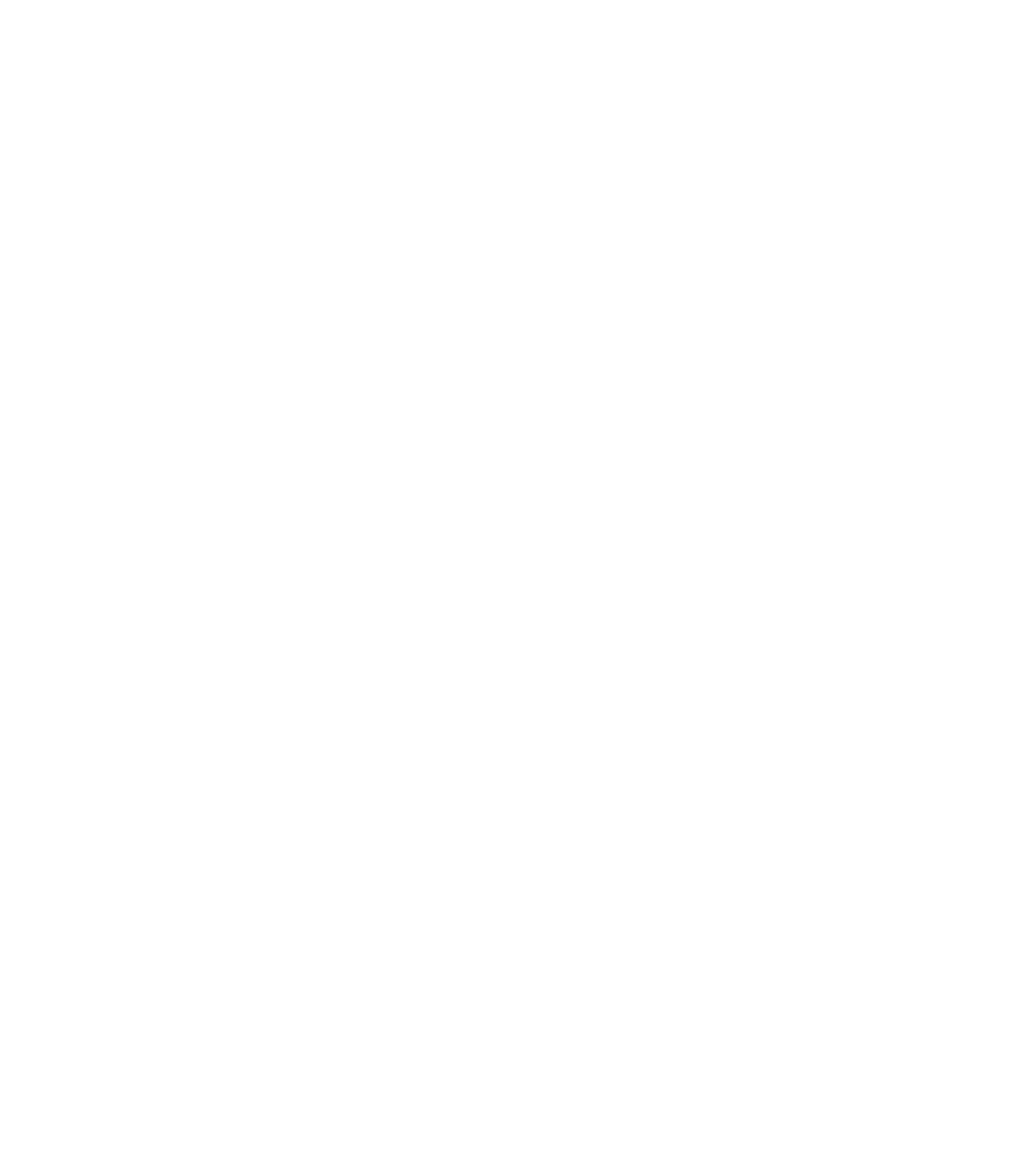
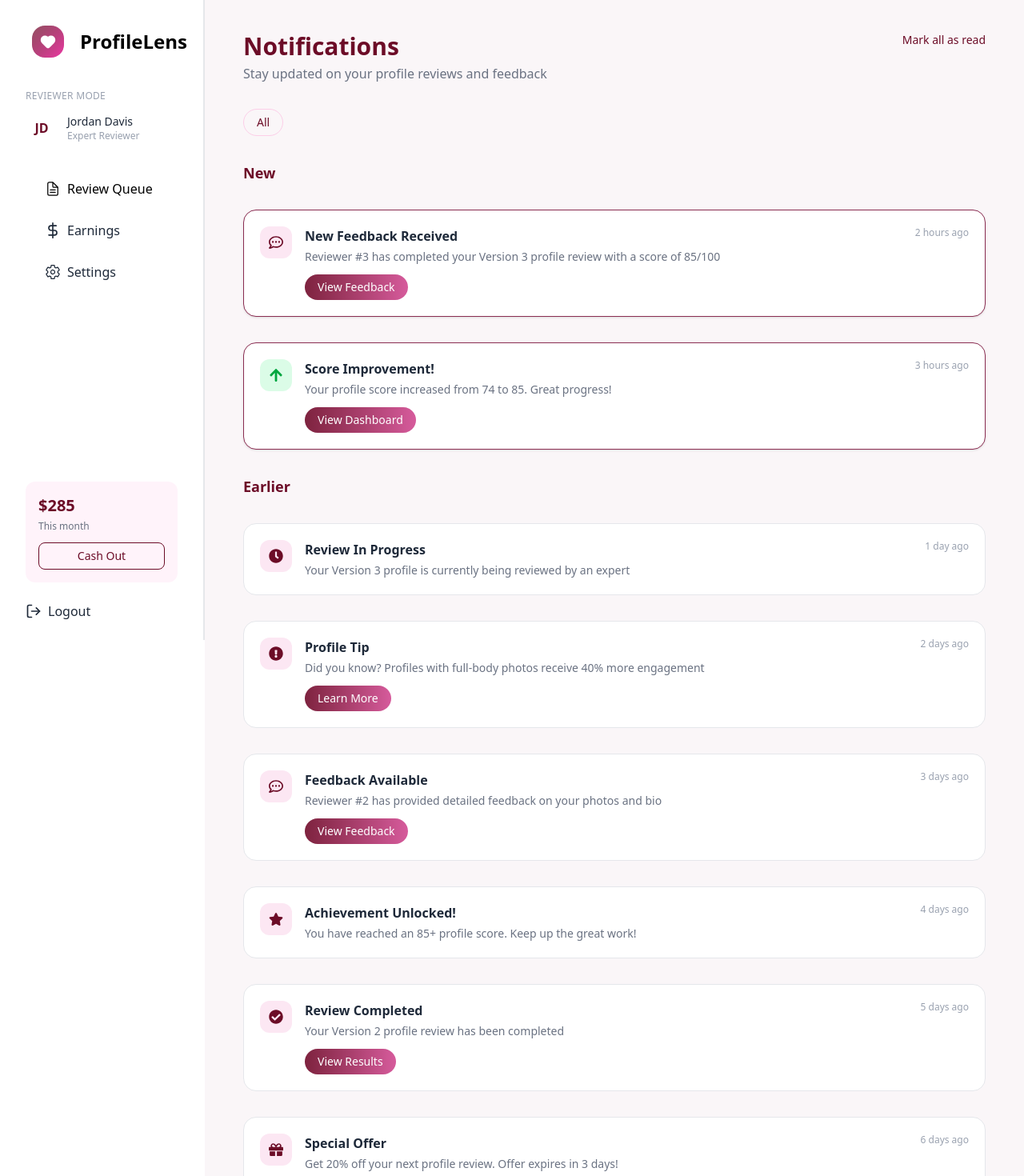
Before and after one commit to devsa-gitignore/UniHacks_GPTpaglus_PS2, a React (Vite) app in the folder frontend/ProfileLens/: page /notifications in a window 1280 px wide. Before the commit this address had no page. Shown: the top 1470 px of the page at 80% size. Before the commit the page ends 800 px from the top, so only its background shows below. Built offline with nearby package versions, Linux system fonts and the light colour scheme.

Commit message:
Notifications Done

```diff
--- a/frontend/ProfileLens/src/App.jsx
+++ b/frontend/ProfileLens/src/App.jsx
@@ -14,6 +14,7 @@
 import Earnings from "./Pages/Earnings";
 import Settings from "./Pages/Settings";
 import ReviewerSettings from "./Pages/ReviewerSettings";
+import Notifications from "./Pages/Notifications";
 
 function App() {
   return (
@@ -36,6 +37,7 @@
             <Route path="/earnings" element={<Earnings />} />
             <Route path="/settings" element={<Settings />} />
             <Route path="/reviewersettings" element={<ReviewerSettings />} />
+            <Route path="/notifications" element={<Notifications />} />
 
           </Route>
         </Routes>
--- a/frontend/ProfileLens/src/Pages/Notifications.jsx
+++ b/frontend/ProfileLens/src/Pages/Notifications.jsx
@@ -0,0 +1,160 @@
+import {
+  FaRegCommentDots,
+  FaArrowUp,
+  FaClock,
+  FaExclamationCircle,
+  FaStar,
+  FaCheckCircle,
+  FaGift,
+} from "react-icons/fa";
+
+export default function Notifications() {
+  return (
+    <div className="bg-[#faf6f8] min-h-screen px-12 py-10 space-y-8">
+
+      {/* ================= HEADER ================= */}
+      <div className="flex justify-between items-start">
+        <div>
+          <h1 className="text-3xl font-semibold text-[#6C0C27]">
+            Notifications
+          </h1>
+          <p className="text-gray-500 mt-1">
+            Stay updated on your profile reviews and feedback
+          </p>
+        </div>
+
+        <button className="text-sm text-[#6C0C27] hover:underline cursor-pointer">
+          Mark all as read
+        </button>
+      </div>
+
+      {/* ================= FILTER TABS ================= */}
+      <div className="flex gap-6 text-sm text-gray-500 items-center">
+        <button className="px-4 py-1.5 rounded-full border border-pink-200 text-[#6C0C27] cursor-pointer">
+          All
+        </button>
+      </div>
+
+      {/* ================= NEW ================= */}
+      <SectionTitle title="New" />
+
+      <NotificationCard
+        icon={<FaRegCommentDots />}
+        title="New Feedback Received"
+        description="Reviewer #3 has completed your Version 3 profile review with a score of 85/100"
+        action="View Feedback"
+        time="2 hours ago"
+        highlight
+      />
+
+      <NotificationCard
+        icon={<FaArrowUp />}
+        title="Score Improvement!"
+        description="Your profile score increased from 74 to 85. Great progress!"
+        action="View Dashboard"
+        time="3 hours ago"
+        highlight
+        green
+      />
+
+      {/* ================= EARLIER ================= */}
+      <SectionTitle title="Earlier" />
+
+      <NotificationCard
+        icon={<FaClock />}
+        title="Review In Progress"
+        description="Your Version 3 profile is currently being reviewed by an expert"
+        time="1 day ago"
+      />
+
+      <NotificationCard
+        icon={<FaExclamationCircle />}
+        title="Profile Tip"
+        description="Did you know? Profiles with full-body photos receive 40% more engagement"
+        action="Learn More"
+        time="2 days ago"
+      />
+
+      <NotificationCard
+        icon={<FaRegCommentDots />}
+        title="Feedback Available"
+        description="Reviewer #2 has provided detailed feedback on your photos and bio"
+        action="View Feedback"
+        time="3 days ago"
+      />
+
+      <NotificationCard
+        icon={<FaStar />}
+        title="Achievement Unlocked!"
+        description="You have reached an 85+ profile score. Keep up the great work!"
+        time="4 days ago"
+      />
+
+      <NotificationCard
+        icon={<FaCheckCircle />}
+        title="Review Completed"
+        description="Your Version 2 profile review has been completed"
+        action="View Results"
+        time="5 days ago"
+      />
+
+      <NotificationCard
+        icon={<FaGift />}
+        title="Special Offer"
+        description="Get 20% off your next profile review. Offer expires in 3 days!"
+        action="Claim Offer"
+        time="6 days ago"
+      />
+    </div>
+  );
+}
+
+/* ================= Section Title ================= */
+function SectionTitle({ title }) {
+  return (
+    <h2 className="text-lg font-semibold text-[#6C0C27]">{title}</h2>
+  );
+}
+
+/* ================= Notification Card ================= */
+function NotificationCard({
+  icon,
+  title,
+  description,
+  action,
+  time,
+  highlight = false,
+  green = false,
+}) {
+  return (
+    <div
+      className={`flex justify-between gap-6 border rounded-2xl p-5 bg-white ${
+        highlight ? "border-[#8b2d52] shadow-sm" : "border-gray-200"
+      }`}
+    >
+      {/* LEFT */}
+      <div className="flex gap-4">
+        <div
+          className={`w-10 h-10 rounded-xl flex items-center justify-center text-lg
+          ${green ? "bg-green-100 text-green-600" : "bg-pink-100 text-[#6C0C27]"}`}
+        >
+          {icon}
+        </div>
+
+        <div className="space-y-1">
+          <p className="font-semibold text-gray-800">{title}</p>
+          <p className="text-sm text-gray-500">{description}</p>
+
+          {action && (
+            <button className="mt-2 px-4 py-1.5 text-sm rounded-full bg-gradient-to-r from-[#7e233f] to-[#d65b9c] text-white cursor-pointer">
+              {action}
+            </button>
+          )}
+        </div>
+      </div>
+
+      {/* RIGHT TIME */}
+      <span className="text-xs text-gray-400 whitespace-nowrap">{time}</span>
+    </div>
+  );
+}
--- a/frontend/ProfileLens/src/Pages/Settings.jsx
+++ b/frontend/ProfileLens/src/Pages/Settings.jsx
@@ -50,11 +50,11 @@
 
         {/* Actions */}
         <div className="flex justify-end gap-4 pt-4">
-          <button className="px-5 py-2 rounded-full border text-sm hover:bg-gray-50">
+          <button className="px-5 py-2 rounded-full border text-sm cursor-pointer hover:bg-gray-50">
             Cancel
           </button>
 
-          <button className="flex items-center gap-2 px-6 py-2 rounded-full text-white bg-gradient-to-r from-[#7e233f] to-[#d65b9c] text-sm">
+          <button className="flex items-center gap-2 px-6 py-2 rounded-full text-white bg-gradient-to-r cursor-pointer from-[#7e233f] to-[#d65b9c] text-sm">
             <FiSave /> Save Changes
           </button>
         </div>
@@ -73,7 +73,7 @@
         </div>
 
         <div className="flex justify-end pt-4">
-          <button className="px-6 py-2 rounded-full text-white bg-gradient-to-r from-[#7e233f] to-[#d65b9c] text-sm">
+          <button className="px-6 py-2 rounded-full text-white bg-gradient-to-r from-[#7e233f] to-[#d65b9c] text-sm cursor-pointer">
             Update Password
           </button>
         </div>
```
